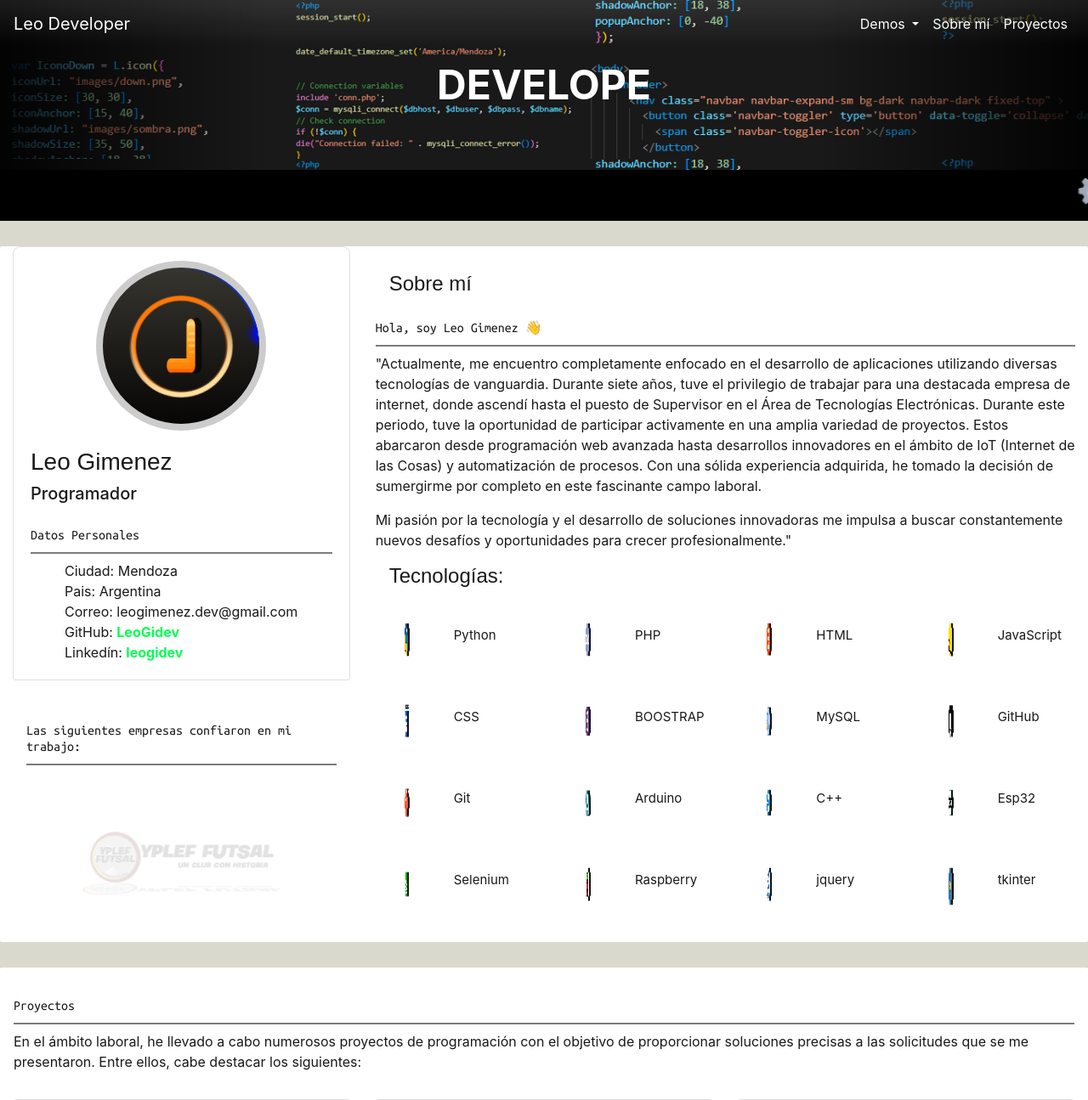
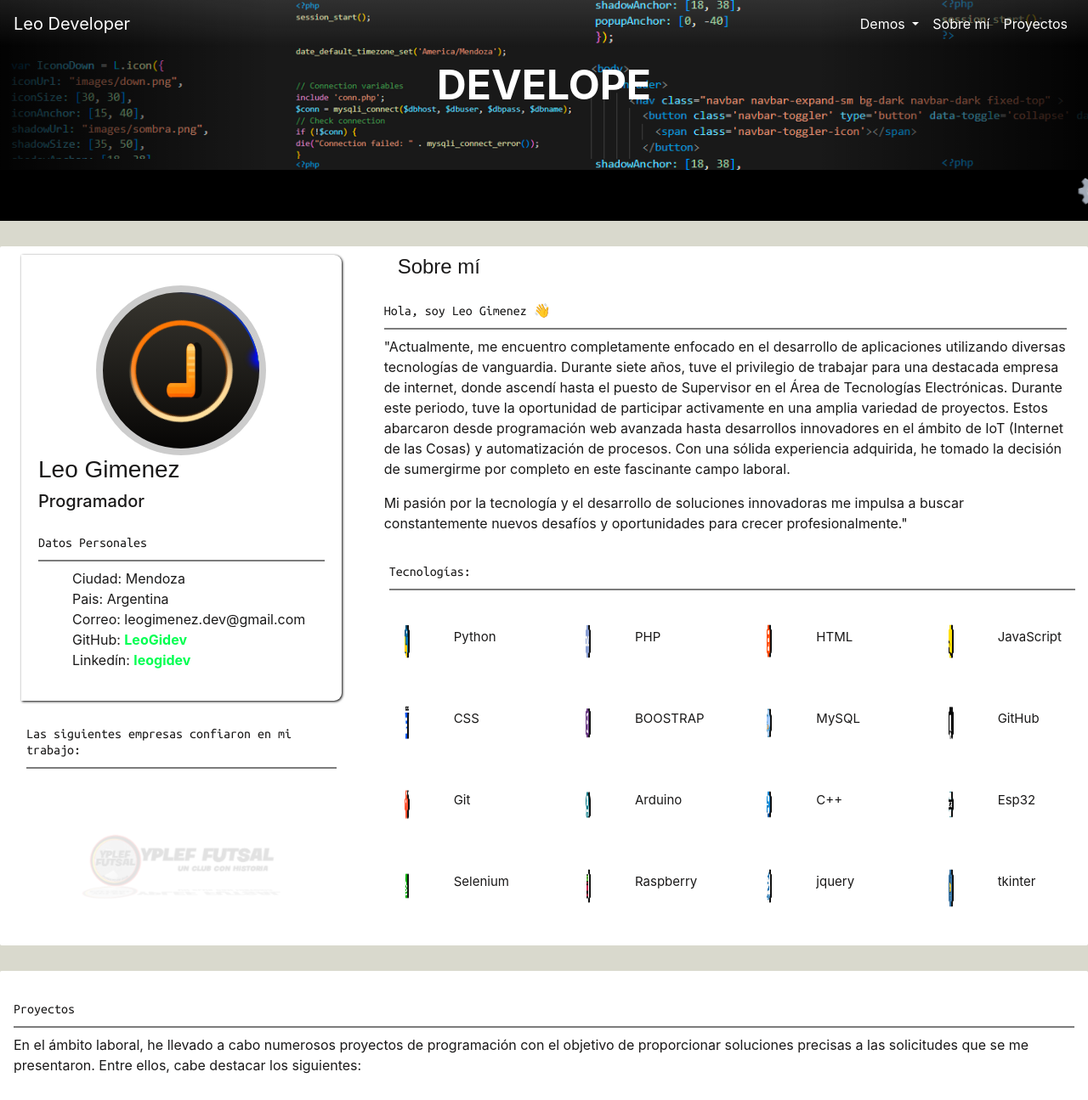
Before and after one commit to LeoGidev/portafolio, a PHP site: page / in a window 1280 px wide. Shown: the top 1295 px of the page at 85% size. Run offline with PHP 8.4, Linux system fonts and the light colour scheme; some libraries are stand-ins or nearby versions; some web fonts are replaced.

Commit message:
se mejora estetica

```diff
--- a/index.html
+++ b/index.html
@@ -81,7 +81,7 @@
       <div class="container-fluid ">
         <div class="row">
           <div class='col-12 col-sm-8 col-md-4 col-lg-4 corrido' >
-            <div class="card" id='perfil' >
+            <div id='perfil' >
               <div id="recorte" class="mt-3">
                 <div class="img-container">
                   <img id="logo" class="card-img-top "  src="img/logoL1.webp" alt="Card image">
@@ -94,11 +94,11 @@
                 </div>
               </div>
 
-              <div class="card-body">
+              <div>
                 <h3>Leo Gimenez</h3>
                 <h5 class="card-text">Programador</h5>
                 <h6> Datos Personales </h6>
-                <ul class= card-text id='Datos'>
+                <ul id='Datos'>
                   <li>Ciudad: Mendoza</li>
                   <li>Pais: Argentina</li>
                   <li>Correo: leogimenez.dev@gmail.com</li>
@@ -109,7 +109,7 @@
 
               </div>
             </div>
-            <div class="aparecido contenido ">
+            <div class="aparecido">
               <h6 class=" mr-3 ml-3">Las siguientes empresas confiaron en mi trabajo:</h6>
               <div class="row justify-content-center conteref">
                 <div class="col-12 referencias animacion1"><img src="img/enterprise1.webp"></div>
@@ -123,7 +123,7 @@
           <div class="col-12 col-sm-12 col-md-8 col-lg-8">
             <div class='row'>
               <div class=col-12>
-                <div class='contenido aparecido' id='Sobremi'>
+                <div class='aparecido' id='Sobremi'>
                   <div>
                     <h4 class="ml-3">Sobre mí</h4>
                     <h6>Hola, soy Leo Gimenez 👋</h6>
@@ -146,7 +146,7 @@
                     <div id='tecnologias'>
 
                         <div>
-                          <h4 class='ml-3'>Tecnologías:</h4>
+                          <h6 class='ml-3'>Tecnologías:</h6>
 
                           <div class='row'>
                             <div class='col-6 col-sm-6 col-md-6 col-lg-6 col-xl-3 mb-3'><div class='media p-3 tecn'><img class='mr-3 mt-3 rounded-circle' src='img/python.webp' style='width:40px ;'><div class='media-body'><p class='card-body'>Python</p></div></div></div>
@@ -906,7 +906,7 @@
             <div class="col-12 col-lg-4 col-xl-4">
               <p><span class="email-icon">leogimenez.dev@gmail.com</span>
               </p>
-              <p><img src="img/8.png" style="width: 30;"> GitHub: <a href="https://github.com/LeoGidev" target='_blank'  > LeoGidev</a></p>
+              <p><a href="https://github.com/LeoGidev" target='_blank'  ><img src="img/GitHub-logo.webp" style="width: 100;"> LeoGidev</a></p>
             </div>
 
           </div>
--- a/style/style.css
+++ b/style/style.css
@@ -23,10 +23,10 @@
     }
     /* Estilo para el efecto hover */
     a:hover {
-    color: rgb(207, 207, 207) !important; /* Color al pasar el cursor */
+    color: rgb(68, 68, 68) !important; /* Color al pasar el cursor */
     transition: color 0.3s ease; /* Transición suave del cambio de color */
     text-decoration: none;
-}
+    }
 
 
     .navbar.transparent .navbar-brand,
@@ -60,6 +60,7 @@
     a{
         text-decoration: none;
     }
+
     .contenido{
         transition: background-color 1s ease;
        background-color: #ffffff;
@@ -196,9 +197,7 @@
     color:white !important;
     transition: color 1s ease, background-color 1s ease;
   }
-  a{
-    text-decoration: none;
-  }
+
 
  /*opciones de estilo deweb*/
 
@@ -263,7 +262,7 @@
     color:white;
   }
   .contenido.dark:hover{
-    background-color: #2a2a2ac1;
+    background-color: #2a2a2aec;
     transition: background-color 1s ease;
 }
 
@@ -327,6 +326,17 @@
   font-weight: lighter;
   font-family: 'Blinker', monospace;
   background-color: rgb(224, 224, 224);
+}
+footer a{
+  color: #0375ef;
+  font-family:'Ubuntu Mono', monospace ;
+}
+footer img{
+  transition: 2s;
+}
+footer img:hover{
+  filter: drop-shadow(0px 0px 10px rgb(75, 75, 245));
+  transition: 2s;
 }
 #findeweb{
   height: 80px;
@@ -407,9 +417,16 @@
 
    #perfil {
 
-    border-top-left-radius: 9px;
+    border-bottom-right-radius: 9px;
     border-top-right-radius: 9px;
+    box-shadow: 1px 1px 3px black;
+    padding: 20px;
+    margin: 10px;
 
+  }
+
+  #sobremi{
+    margin: 10px;
   }
 
 
```
